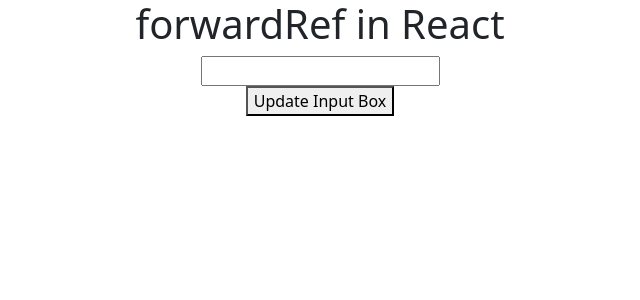
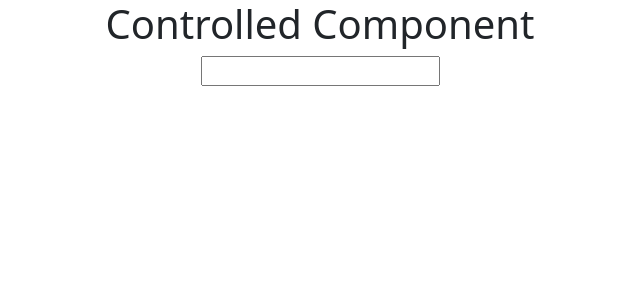
Before and after one commit to NayakVandana/React_js, a React (Create React App) app in the folder blog/: page / in a window 1280 px wide. Shown: the top 300 px of the page, without its empty margins (320-960 px from the left). Built offline with nearby package versions, Linux system fonts and the light colour scheme.

Commit message:
controll component

```diff
--- a/blog/src/App.js
+++ b/blog/src/App.js
@@ -1,25 +1,17 @@
+//controll component state thi controll thai 6e
 
-//forwardRef function ma je rite use thai a rite class ma pan use thai 6e
 import './App.css';
-import React ,{useRef} from 'react'
-import User from './User'
+import React,{useState} from 'react'
 function App() {
-  let inputRef=useRef(null)
-  function updateInput()
-  {
-    inputRef.current.value="1000";
-    inputRef.current.style.color="red"
-    inputRef.current.focus()
+  const [val,setVal]=useState("")
 
-
-  }
-  return (
+   return (
     <div className="App">
-      <h1>forwardRef in React </h1>
-      <User ref={inputRef} />
-      <button onClick={updateInput} >Update Input Box</button>
+      <h1>Controlled Component </h1>
+      <input type="text" value={val} onChange={(e)=>setVal(e.target.value)} />
+   <h1>{val}</h1>
     </div>
   );
 
 }
-export default App;
+export default  App;
```
